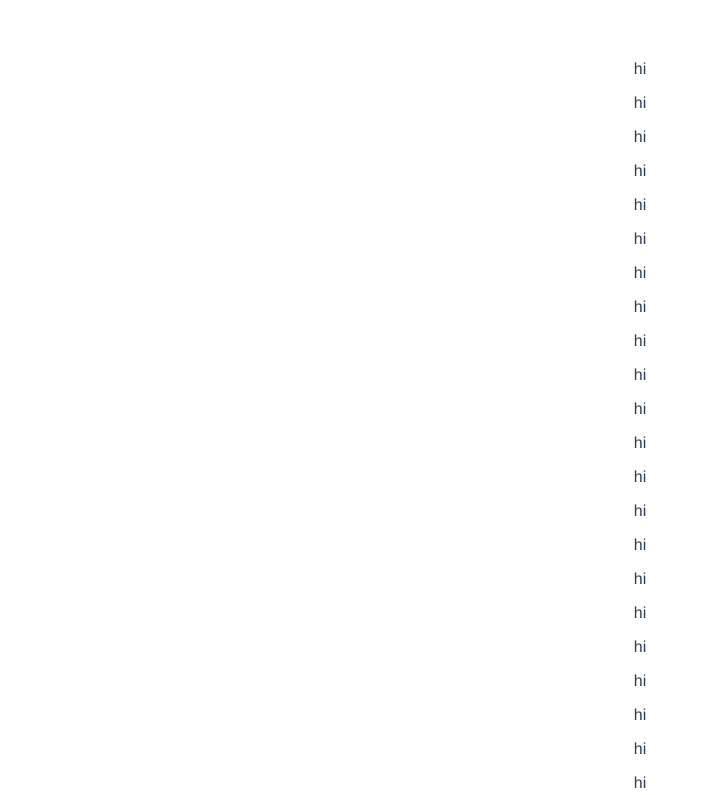
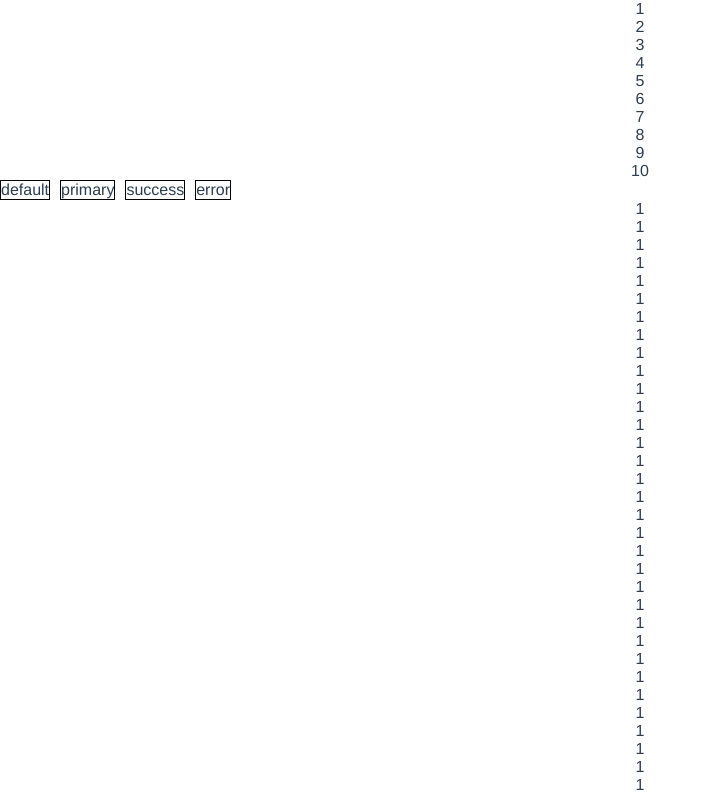
Before and after one commit to oylx/chunfengshili, a Vue app in the folder 3vue/eight-queen/: page / in a window 1280 px wide. Shown: the top 795 px of the page, without its empty margins (0-712 px from the left). Built offline with nearby package versions, Linux system fonts and the light colour scheme.

Commit message:
滚动监听

```diff
--- a/3vue/eight-queen/src/App.vue
+++ b/3vue/eight-queen/src/App.vue
@@ -1,6 +1,7 @@
 <template>
   <div id="app">
-    <s-lazy></s-lazy>
+    <s-scroll></s-scroll>
+<!--    <s-lazy></s-lazy>-->
 <!--    <s-sync></s-sync>-->
 <!--    <s-color></s-color>-->
 
@@ -50,12 +51,14 @@
 // import SProvide from '@/components/SProvide';
 // import SColor from '@/components/SColor';
 // import SSync from '@/components/SSync';
-import SLazy from '@/components/SLazy';
+// import SLazy from '@/components/SLazy';
+import SScroll from '@/components/SScroll';
 
 export default {
   name: 'App',
   components: {
-    SLazy,
+    SScroll,
+    // SLazy,
     // SSync,
     // SColor,
     // SProvide,
@@ -97,12 +100,16 @@ export default {
 </script>
 
 <style>
+* {
+  margin: 0;
+  padding: 0;
+  border: none;
+}
 #app {
   font-family: Avenir, Helvetica, Arial, sans-serif;
   -webkit-font-smoothing: antialiased;
   -moz-osx-font-smoothing: grayscale;
   text-align: center;
   color: #2c3e50;
-  margin-top: 60px;
 }
 </style>
--- /dev/null
+++ b/3vue/eight-queen/src/components/SScroll.vue
@@ -0,0 +1,110 @@
+<template>
+  <div class="scroll-wrapper">
+    <div class="top-wrapper" ref="topWrapper">
+      <p>1</p>
+      <p>2</p>
+      <p>3</p>
+      <p>4</p>
+      <p>5</p>
+      <p>6</p>
+      <p>7</p>
+      <p>8</p>
+      <p>9</p>
+      <p>10</p>
+    </div>
+    <ul :class=" onTop > topWrapperHeight ? 'fixed' : 'static'">
+      <li v-for="(item, index) in btns" :key="`index-${index}`">
+        <span>{{ item.name }}</span>
+      </li>
+    </ul>
+    <ol class="content">
+      <li v-for="(item, index) in contentArr" :key="`content-${index}`">
+        <div v-html="item"></div>
+      </li>
+    </ol>
+  </div>
+</template>
+
+<script>
+export default {
+  name: 'SScroll',
+  data() {
+    const contentArr = new Array(4).fill('').map((item, index) => (new Array(50).fill(`<p>${index + 1}</p>`).join('')));
+    return {
+      onTop: 0,
+      scrollHeight: 0,
+      contentArr,
+      topWrapperHeight: 0,
+      btns: [
+        {
+          name: 'default',
+          trigger: 'click',
+        },
+        {
+          name: 'primary',
+          trigger: 'click',
+        },
+        {
+          name: 'success',
+          trigger: 'click',
+        },
+        {
+          name: 'error',
+          trigger: 'click',
+        },
+      ],
+    };
+  },
+  methods: {
+    scrollListenerCb() {
+      this.scrollHeight = document.documentElement.scrollTop || window.pageYOffset || document.body.scrollTop;
+
+    },
+  },
+  watch: {
+    scrollHeight(val) {
+      this.onTop = val;
+    },
+  },
+  mounted() {
+    this.topWrapperHeight = this.$refs.topWrapper.clientHeight || 0
+    window.addEventListener('scroll', this.scrollListenerCb);
+  },
+  beforeDestroy() {
+    window.removeEventListener('scroll', this.scrollListenerCb);
+  },
+};
+</script>
+
+<style scoped lang="less">
+.scroll-wrapper {
+
+  .fixed {
+    position: fixed;
+    top: 0;
+    left: 0;
+  }
+  //.static {
+  //  position: relative;
+  //}
+
+  .content {
+  }
+
+  ul {
+    list-style: none;
+    display: flex;
+
+    li {
+      list-style: none;
+      border: 1px solid #000;
+      margin-right: 10px;
+    }
+
+    &:hover {
+      cursor: pointer;
+    }
+  }
+
+}
+</style>
```
